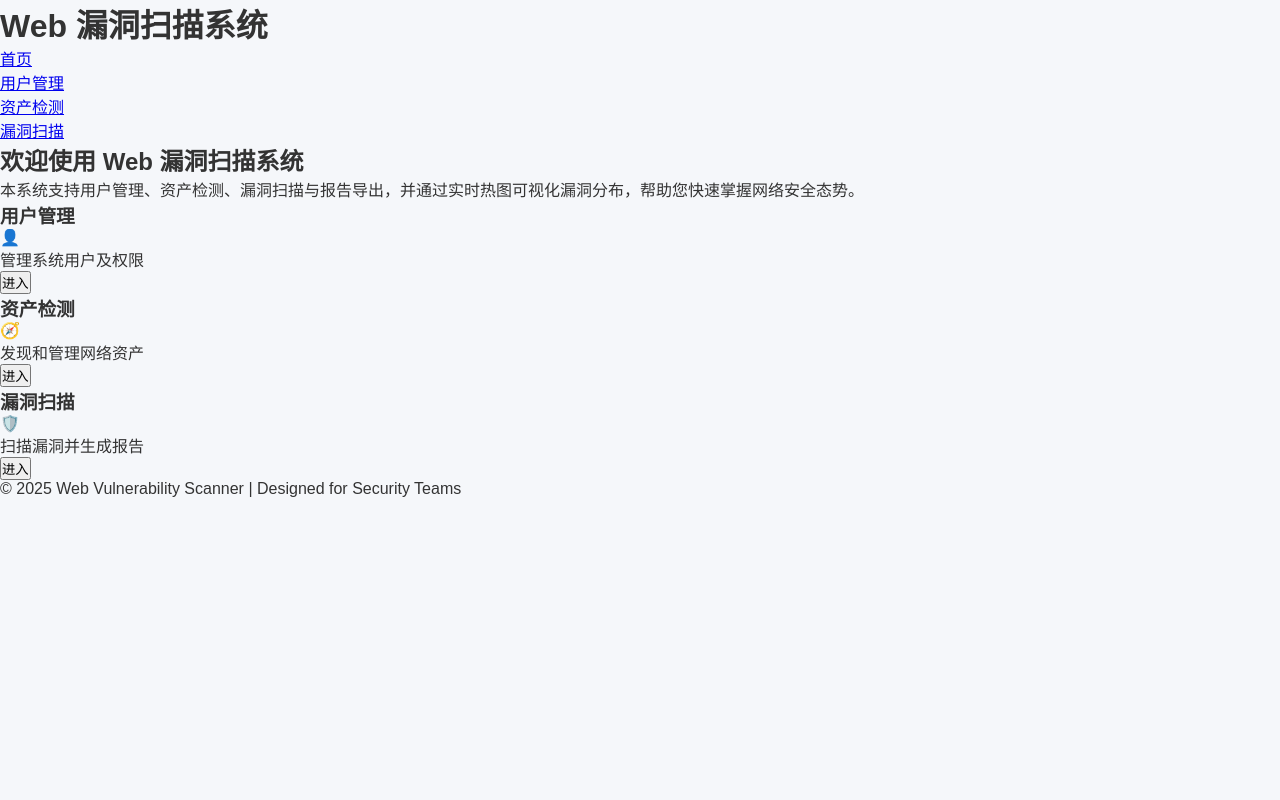
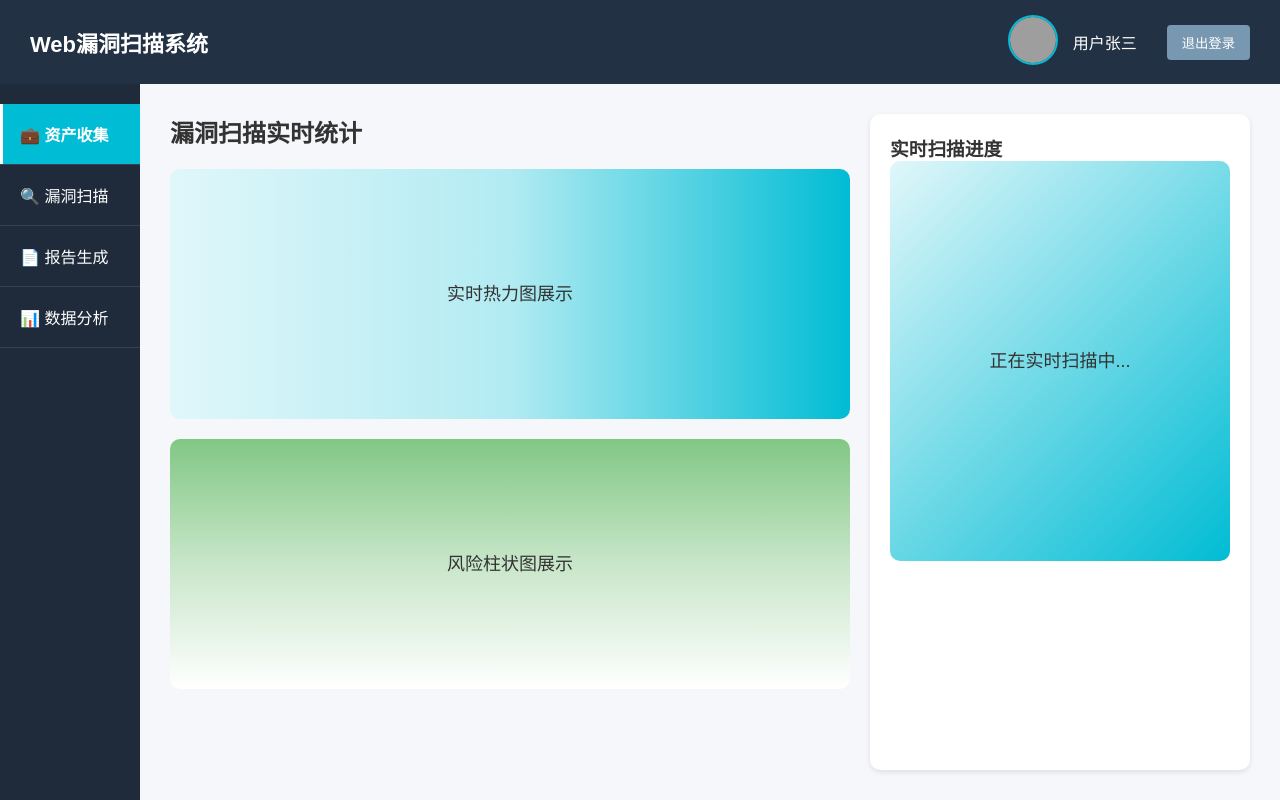
Before and after one commit to gedoujiao/wvs, a Flask app: page / in a window 1280 px wide. Run offline with Flask 3, Linux system fonts and the light colour scheme; grey boxes are pictures that could not be loaded.

Commit message:
Update index.html
zy第一次修改，此页面未用户登录后的起始页面，当前面补充完整后，后续会继续补充

```diff
--- a/templates/index.html
+++ b/templates/index.html
@@ -1,65 +1,64 @@
 <!DOCTYPE html>
-<html lang="zh">
+<html lang="zh-CN">
 <head>
     <meta charset="UTF-8">
-    <meta name="viewport" content="width=device-width, initial-scale=1.0">
     <title>Web漏洞扫描系统</title>
-    <link rel="stylesheet" href="{{ url_for('static', filename='style.css') }}">
+    <link rel="stylesheet" href="../static/style.css">
+    <script>
+        function logout() {
+            alert("您已退出登录！");
+        }
+    </script>
 </head>
 <body>
+<div class="dashboard-container">
 
-    <!-- Header -->
-    <header>
-        <div class="container">
-            <h1>Web 漏洞扫描系统</h1>
-            <nav>
-                <ul>
-                    <li><a href="/">首页</a></li>
-                    <li><a href="/user">用户管理</a></li>
-                    <li><a href="/asset">资产检测</a></li>
-                    <li><a href="/scan">漏洞扫描</a></li>
-                </ul>
-            </nav>
+    <!-- 顶部横条 -->
+    <header class="topbar">
+        <div class="system-title">Web漏洞扫描系统</div>
+        <div class="user-box">
+            <div class="avatar-container">
+                <img src="../static/avatar.png" alt="头像" class="avatar">
+                <div class="user-tooltip">
+                    <p>用户名: 用户张三</p>
+                    <p>登录次数: 42</p>
+                    <p>最近登录: 2025-06-16 10:12</p>
+                    <p>权限等级: 系统管理员</p>
+                </div>
+            </div>
+            <span class="username">用户张三</span>
+            <button class="logout-btn" onclick="logout()">退出登录</button>
         </div>
     </header>
 
-    <!-- Main Content -->
-    <main class="container">
-        <section class="section">
-            <h2>欢迎使用 Web 漏洞扫描系统</h2>
-            <p>本系统支持用户管理、资产检测、漏洞扫描与报告导出，并通过实时热图可视化漏洞分布，帮助您快速掌握网络安全态势。</p>
-        </section>
+    <div class="body-wrapper">
+        <!-- 左侧功能导航 -->
+        <aside class="sidebar">
+            <nav class="nav-menu">
+                <a href="#" class="nav-item active">💼 资产收集</a>
+                <a href="#" class="nav-item">🔍 漏洞扫描</a>
+                <a href="#" class="nav-item">📄 报告生成</a>
+                <a href="#" class="nav-item">📊 数据分析</a>
+            </nav>
+        </aside>
 
-        <section class="stats">
-            <div class="stat-card">
-                <h3>用户管理</h3>
-                <p class="stat-value">👤</p>
-                <p>管理系统用户及权限</p>
-                <a href="/user"><button class="btn-small">进入</button></a>
-            </div>
+        <!-- 内容区域 -->
+        <main class="main-panel">
+            <section class="data-panel">
+                <div class="left-content">
+                    <h2>漏洞扫描实时统计</h2>
+                    <div class="heatmap-placeholder">实时热力图展示</div>
+                    <div class="barchart-placeholder">风险柱状图展示</div>
+                </div>
 
-            <div class="stat-card">
-                <h3>资产检测</h3>
-                <p class="stat-value">🧭</p>
-                <p>发现和管理网络资产</p>
-                <a href="/asset"><button class="btn-small">进入</button></a>
-            </div>
+                <div class="right-realtime">
+                    <h3>实时扫描进度</h3>
+                    <div class="realtime-placeholder">正在实时扫描中...</div>
+                </div>
+            </section>
+        </main>
+    </div>
 
-            <div class="stat-card">
-                <h3>漏洞扫描</h3>
-                <p class="stat-value">🛡️</p>
-                <p>扫描漏洞并生成报告</p>
-                <a href="/scan"><button class="btn-small">进入</button></a>
-            </div>
-        </section>
-    </main>
-
-    <!-- Footer -->
-    <footer>
-        <div class="container">
-            &copy; 2025 Web Vulnerability Scanner | Designed for Security Teams
-        </div>
-    </footer>
-
+</div>
 </body>
 </html>
```
